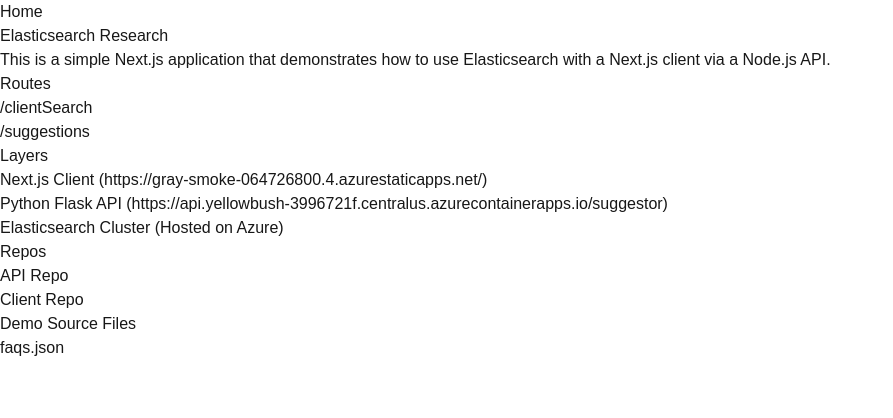
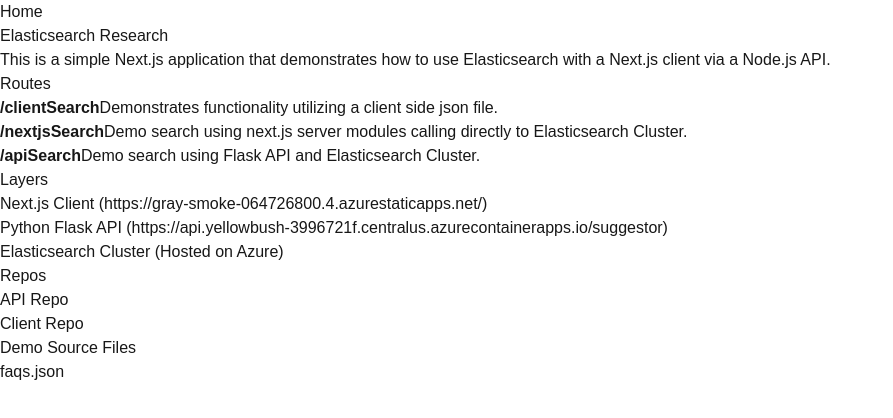
Before and after one commit to severalpens/elasticsearchclient, a Next.js app: page / in a window 1280 px wide. Shown: the top 418 px of the page, without its empty margins (0-893 px from the left). Built offline with nearby package versions, Linux system fonts and the light colour scheme.

Commit message:
Add new search pages and update links in the homepage

```diff
--- a/src/app/page.tsx
+++ b/src/app/page.tsx
@@ -13,10 +13,16 @@
             <h2 className="text-2xl font-bold mb-4">Routes</h2>
             <ol className="list-inside list-decimal text-sm text-center sm:text-left font-[family-name:var(--font-geist-mono)]">
             <li className="mb-2">
-                <Link href={`/clientSearch`}>/clientSearch</Link>
+                <Link href={`/clientSearch`}><strong>/clientSearch</strong></Link>
+                Demonstrates functionality utilizing a client side json file.
               </li>
               <li className="mb-2">
-                <Link href={`/suggestions`}>/suggestions</Link>
+                <Link href={`/nextjsSearch`}><strong>/nextjsSearch</strong></Link>
+                Demo search using next.js server modules calling directly to Elasticsearch Cluster.
+              </li>
+              <li className="mb-2">
+                <Link href={`/apiSearch`}><strong>/apiSearch</strong></Link>
+                Demo search using Flask API and Elasticsearch Cluster.
               </li>
             </ol>
           </div>
```
Also changed, not shown: src/app/apiSearch/page.tsx (added, +8 -0 lines), src/app/nextjsSearch/actions.tsx (added, +40 -0 lines), src/app/nextjsSearch/page.tsx (added, +8 -0 lines).
